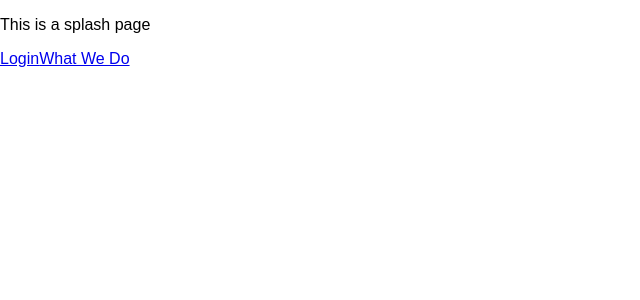
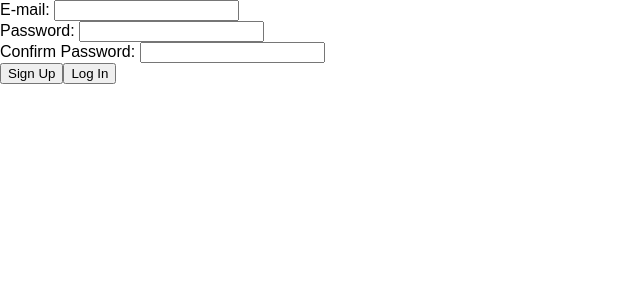
Before and after one commit to ern19/KidSafe, a React (Create React App) app in the folder client/: page /signUp in a window 1280 px wide. Before the commit this address led to /. Shown: the top 300 px of the page, without its empty margins (0-640 px from the left). Built offline with nearby package versions, Linux system fonts and the light colour scheme.

Commit message:
passing around signedIn prop so that I can route to kid profiles hopefully

```diff
--- a/client/src/App.js
+++ b/client/src/App.js
@@ -100,13 +100,16 @@ class App extends Component {
           const SignUpLogInComponent = () => (
               <SignUpLogIn
                   signUp={this.signUp}
-                  signIn={this.signIn}/>
+                  signIn={this.signIn}
+                  amISignedIn={this.state.signedIn}/>
           )
 
           const KidsComponent = () => (
               <KidsList
                   kids={this.state.kids}
-                  signOut={this.signOut}/>
+                  signOut={this.signOut}
+                  amISignedIn={this.state.signedIn}/>
+
           )
 
           return (
@@ -123,7 +126,7 @@ class App extends Component {
                         </Switch>
 
                         {/* If user is signed in, redirect to their kids. */}
-                        {this.state.signedIn ? <Redirect to="/kids"/> : <Redirect to="/"/>}
+
                     </div>
                 </Router>
               </MuiThemeProvider>
--- a/client/src/components/KidsList.js
+++ b/client/src/components/KidsList.js
@@ -1,6 +1,6 @@
 import React from 'react'
 import Kid from "./Kid"
-
+import {Redirect} from 'react-router-dom'
 const KidsList = (props) => {
 
     const kids = props.kids.map((kid) => {
@@ -19,8 +19,9 @@ const KidsList = (props) => {
 
             {props.kids.length > 0 ? kids : null}
             <button onClick={props.signOut}>Log out</button>
+            {props.amISignedIn ? null : <Redirect to="/signUp"/>}
+        </div>
 
-        </div>
     )
 }
 
--- a/client/src/components/SignUpLogIn.js
+++ b/client/src/components/SignUpLogIn.js
@@ -1,4 +1,5 @@
 import React, { Component } from 'react';
+import {Redirect} from 'react-router-dom'
 
 class SignUpLogIn extends Component {
 
@@ -52,6 +53,8 @@ class SignUpLogIn extends Component {
                     <button onClick={this.signUp}>Sign Up</button>
                     <button onClick={this.signIn}>Log In</button>
                 </form>
+                {this.props.amISignedIn ? <Redirect to="/kids"/> : <Redirect to="/signUp"/>}
+                {console.log(this.props.amISignedIn)}
             </div>
         )
     }
```
